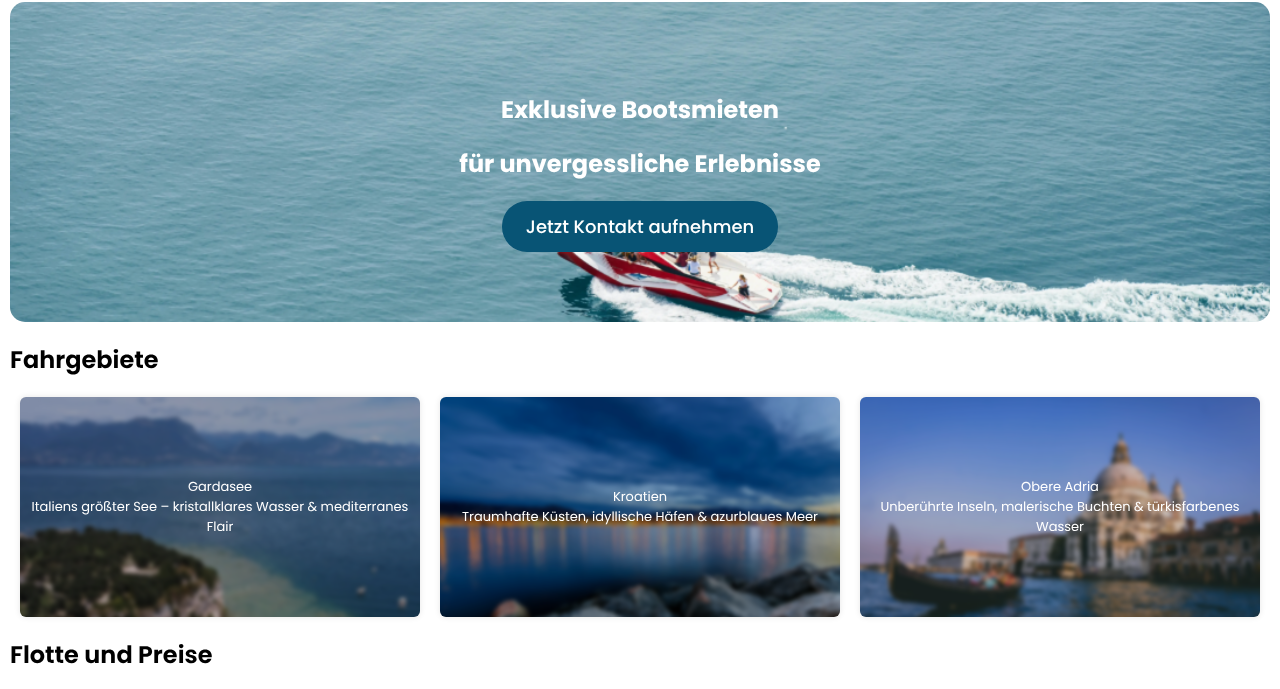
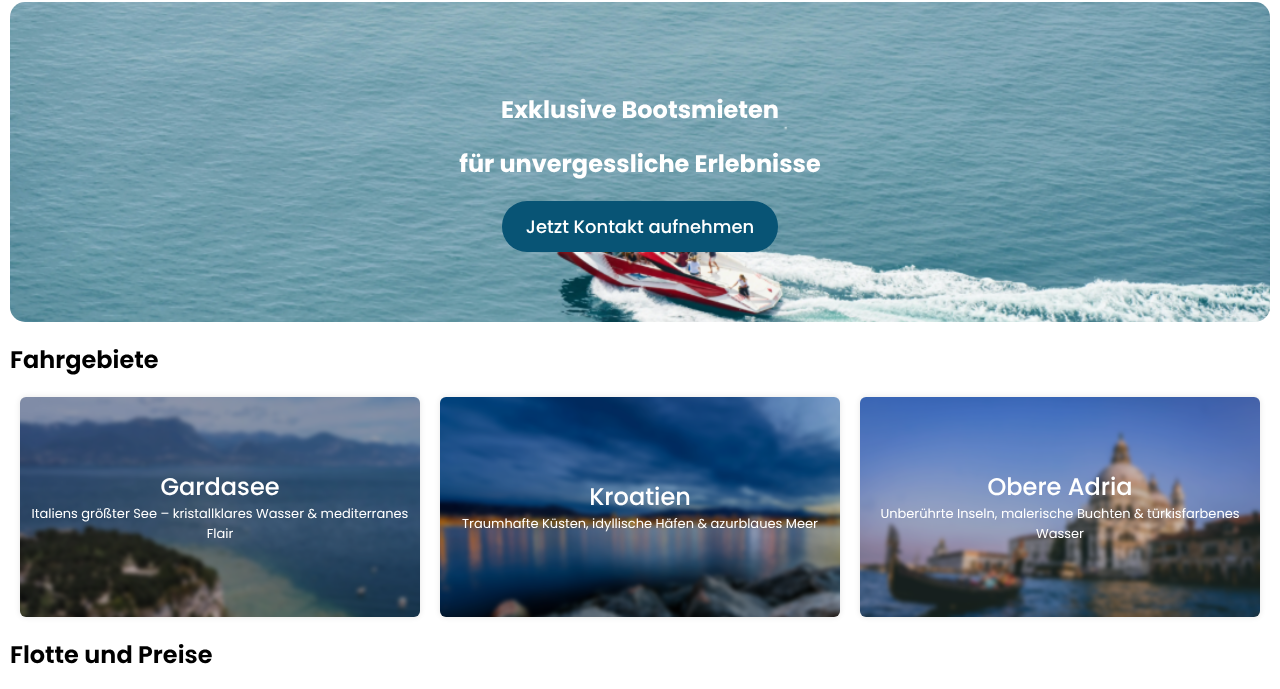
Before and after one commit to andreasmolnardev/charter-website, a plain HTML site: page index.html in a window 1280 px wide. Shown: the part 93-782 px from the top of the page. Drawn offline with Linux system fonts and the light colour scheme.

Commit message:
increased area title font size

```diff
--- a/style.css
+++ b/style.css
@@ -160,6 +160,11 @@ a.cta-button:hover {
     background-size: cover;
 }
 
+.card .title{
+    font-size: 24px;
+    font-weight: 500;
+}
+
 #garda::before {
     background-image: url("./assets/images/pexels-lorenzo-160659027-30858298.webp");
 }
```
